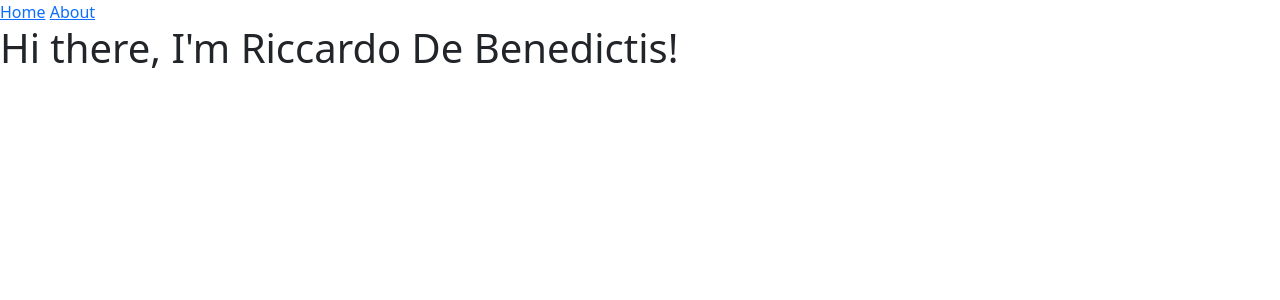
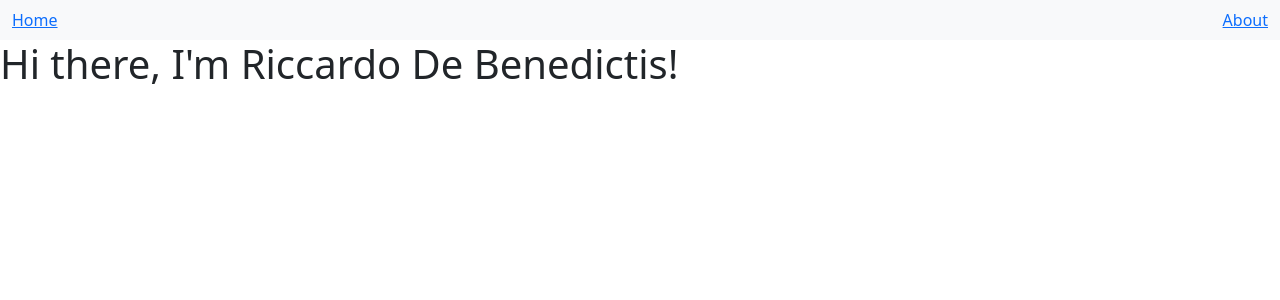
Before and after one commit to riccardodebenedictis/riccardodebenedictis.github.io, a Jekyll site: the page built from index.html, in a window 1280 px wide. Shown: the top 300 px of the page. Built offline with Jekyll 4.4.1, drawn with Linux system fonts in a browser that asks for light colours.

Commit message:
solved minor issue..

```diff
--- a/_includes/navigation.html
+++ b/_includes/navigation.html
@@ -1,4 +1,6 @@
-<nav>
-    <a href="/">Home</a>
-    <a href="/about">About</a>
+<nav class="navbar navbar-expand-lg bg-light">
+    <div class="container-fluid">
+        <a href="/">Home</a>
+        <a href="/about">About</a>
+    </div>
 </nav>
```
